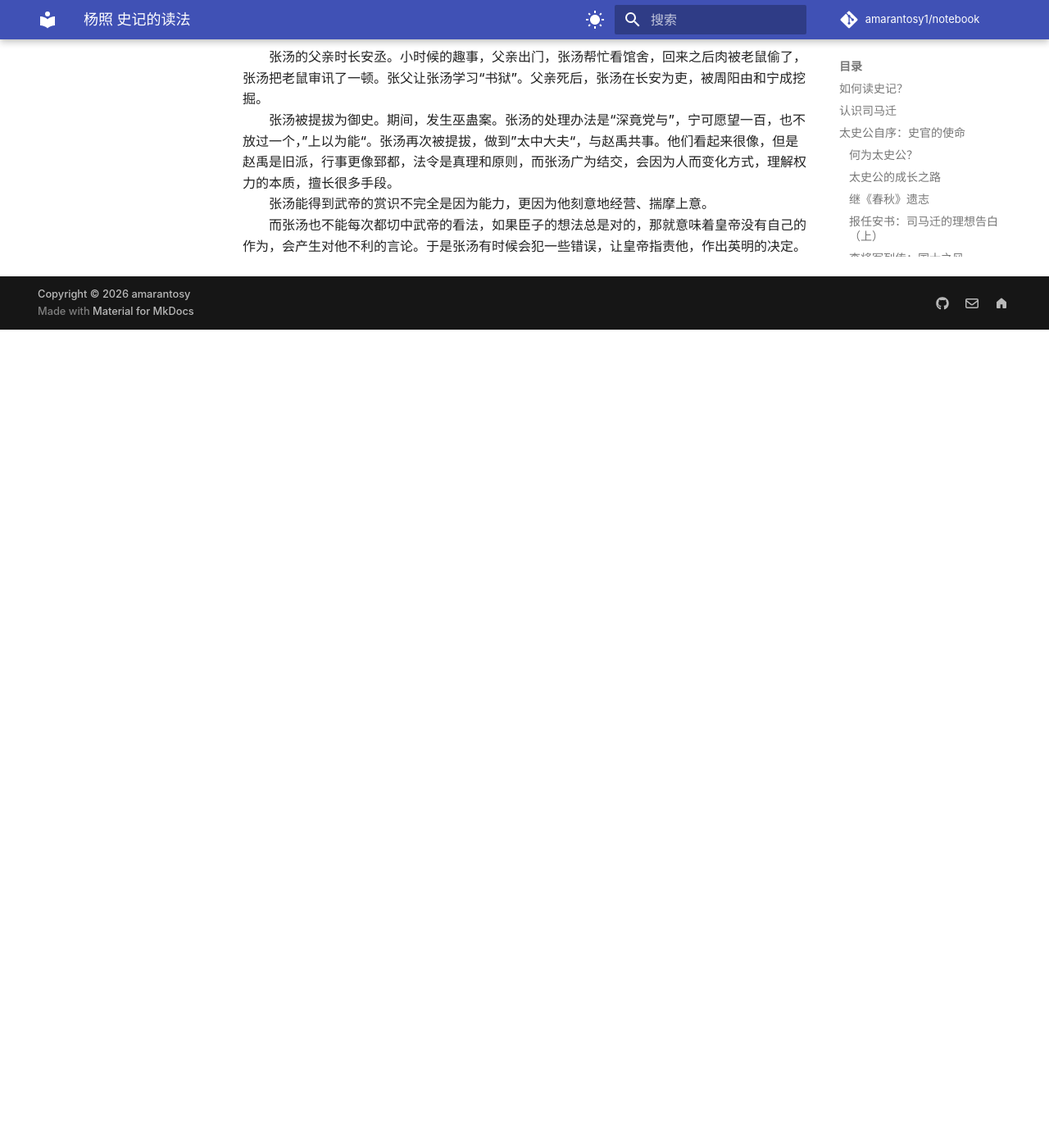
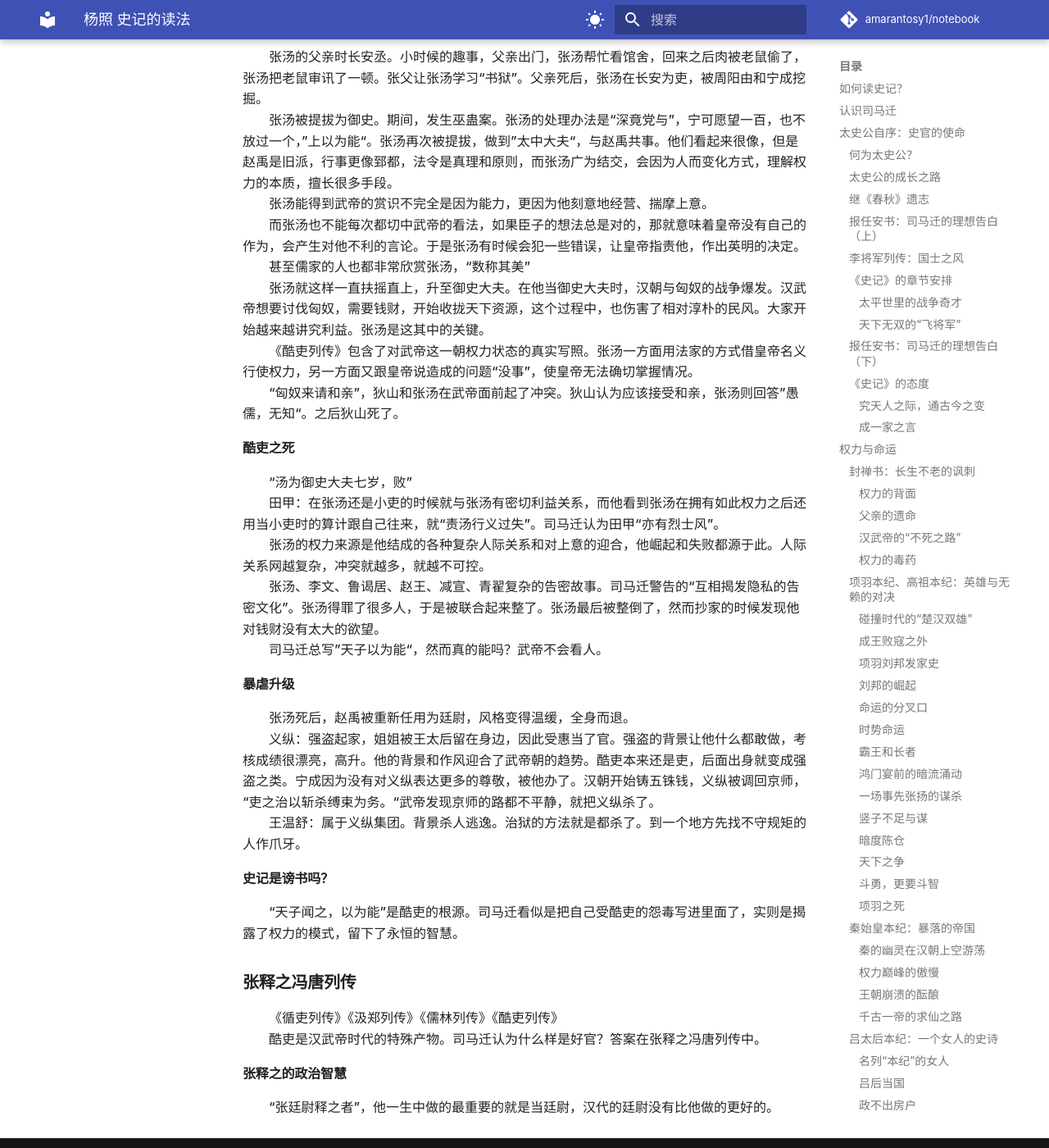
Before and after one commit to Amarantosy1/note, an MkDocs documentation site: the page built from docs/reading/其它/杨照-史记的读法.md, in a window 1280 px wide and 1400 px high, scrolled down 16984 px. Shown: the whole window at 82% size. Built offline with MkDocs 1.6.1 and Material for MkDocs 9.7.7, drawn with Linux system fonts in a browser that asks for light colours; nearby versions of some CDN libraries; library files that are not in the unit come from our copies; comment, search, counter and statistics services are not loaded; a style sheet for code colours, icons or effects is not loaded; before the commit the page ends 17386 px from its top, so only the background shows below that.

Commit message:
更新文章：史记的读法看到张释之冯唐列传

```diff
--- a/docs/reading/其它/杨照-史记的读法.md
+++ b/docs/reading/其它/杨照-史记的读法.md
@@ -466,3 +466,24 @@ created: 2026-05-16
 张汤被提拔为御史。期间，发生巫蛊案。张汤的处理办法是“深竟党与”，宁可愿望一百，也不放过一个，”上以为能“。张汤再次被提拔，做到”太中大夫“，与赵禹共事。他们看起来很像，但是赵禹是旧派，行事更像郅都，法令是真理和原则，而张汤广为结交，会因为人而变化方式，理解权力的本质，擅长很多手段。
 张汤能得到武帝的赏识不完全是因为能力，更因为他刻意地经营、揣摩上意。
 而张汤也不能每次都切中武帝的看法，如果臣子的想法总是对的，那就意味着皇帝没有自己的作为，会产生对他不利的言论。于是张汤有时候会犯一些错误，让皇帝指责他，作出英明的决定。
+甚至儒家的人也都非常欣赏张汤，“数称其美”
+张汤就这样一直扶摇直上，升至御史大夫。在他当御史大夫时，汉朝与匈奴的战争爆发。汉武帝想要讨伐匈奴，需要钱财，开始收拢天下资源，这个过程中，也伤害了相对淳朴的民风。大家开始越来越讲究利益。张汤是这其中的关键。
+《酷吏列传》包含了对武帝这一朝权力状态的真实写照。张汤一方面用法家的方式借皇帝名义行使权力，另一方面又跟皇帝说造成的问题“没事”，使皇帝无法确切掌握情况。
+“匈奴来请和亲”，狄山和张汤在武帝面前起了冲突。狄山认为应该接受和亲，张汤则回答”愚儒，无知“。之后狄山死了。
+#### 酷吏之死
+“汤为御史大夫七岁，败”
+田甲：在张汤还是小吏的时候就与张汤有密切利益关系，而他看到张汤在拥有如此权力之后还用当小吏时的算计跟自己往来，就“责汤行义过失”。司马迁认为田甲“亦有烈士风”。
+张汤的权力来源是他结成的各种复杂人际关系和对上意的迎合，他崛起和失败都源于此。人际关系网越复杂，冲突就越多，就越不可控。
+张汤、李文、鲁谒居、赵王、减宣、青翟复杂的告密故事。司马迁警告的“互相揭发隐私的告密文化”。张汤得罪了很多人，于是被联合起来整了。张汤最后被整倒了，然而抄家的时候发现他对钱财没有太大的欲望。
+司马迁总写”天子以为能“，然而真的能吗？武帝不会看人。
+#### 暴虐升级
+张汤死后，赵禹被重新任用为廷尉，风格变得温缓，全身而退。
+义纵：强盗起家，姐姐被王太后留在身边，因此受惠当了官。强盗的背景让他什么都敢做，考核成绩很漂亮，高升。他的背景和作风迎合了武帝朝的趋势。酷吏本来还是吏，后面出身就变成强盗之类。宁成因为没有对义纵表达更多的尊敬，被他办了。汉朝开始铸五铢钱，义纵被调回京师，“吏之治以斩杀缚束为务。“武帝发现京师的路都不平静，就把义纵杀了。
+王温舒：属于义纵集团。背景杀人逃逸。治狱的方法就是都杀了。到一个地方先找不守规矩的人作爪牙。
+#### 史记是谤书吗？
+“天子闻之，以为能”是酷吏的根源。司马迁看似是把自己受酷吏的怨毒写进里面了，实则是揭露了权力的模式，留下了永恒的智慧。
+### 张释之冯唐列传
+《循吏列传》《汲郑列传》《儒林列传》《酷吏列传》
+酷吏是汉武帝时代的特殊产物。司马迁认为什么样是好官？答案在张释之冯唐列传中。
+#### 张释之的政治智慧
+“张廷尉释之者”，他一生中做的最重要的就是当廷尉，汉代的廷尉没有比他做的更好的。
```
Also changed, not shown: docs/cs/index.md (+2 -1 lines).
